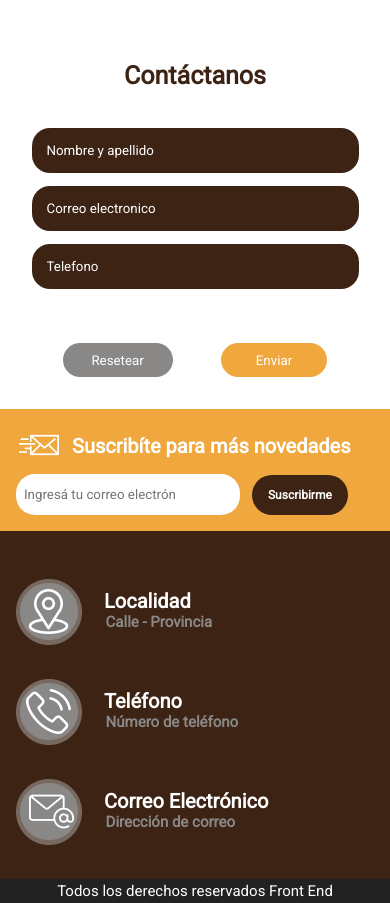
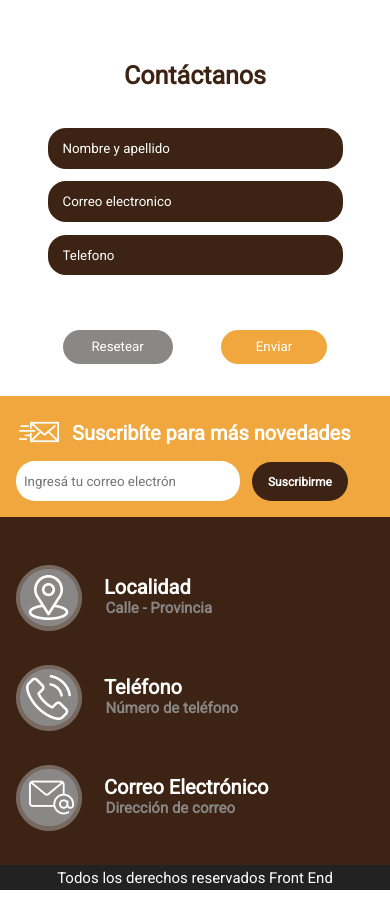
Before and after one commit to octavioegeafaure/PetShop, a plain HTML site: page index.html in a window 390 px wide. Shown: the part 1982-2885 px from the top of the page. Drawn offline with Linux system fonts and the light colour scheme.

Commit message:
arreglo iphone se

```diff
--- a/css/style.css
+++ b/css/style.css
@@ -352,7 +352,8 @@ h5 {
     }
 
     .contactoMain input{
-        padding: 0.938rem 10rem 0.938rem 0.938rem;
+
+        padding: 0.8rem 8rem 0.8rem 0.938rem;
     }
     .suscribite {
         display: inherit;
```
